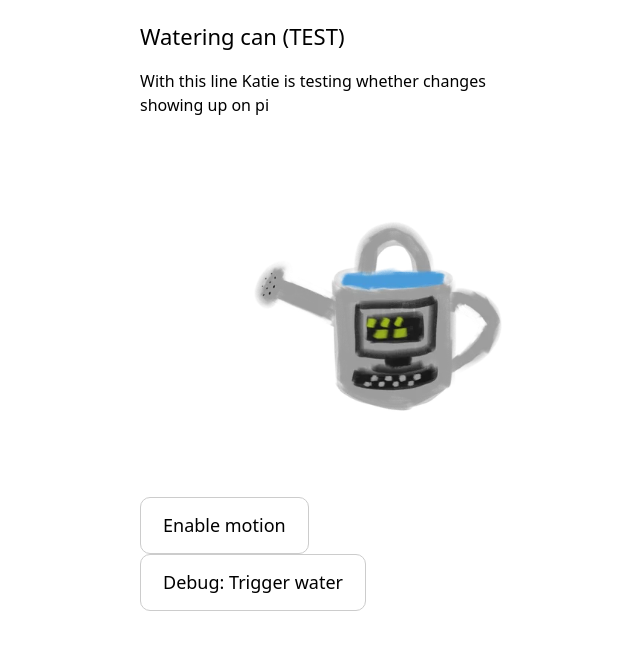
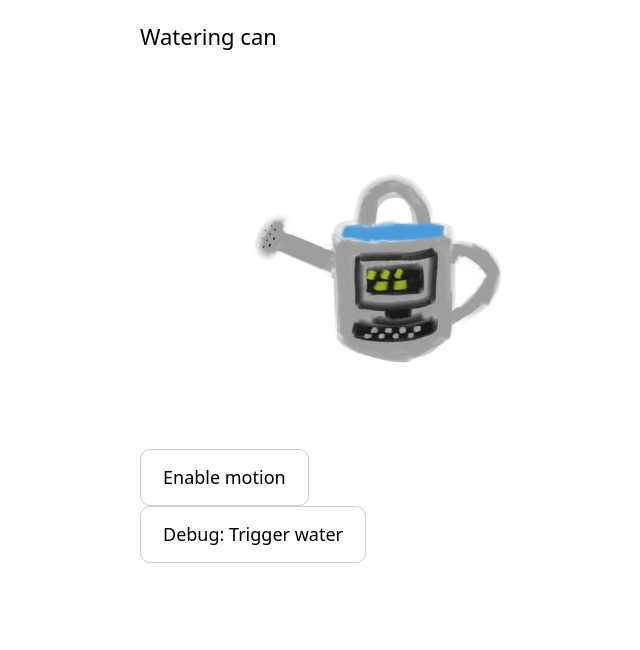
Before and after one commit to btuan/rcflower, a React (Vite) app in the folder frontend/: page /watering-can in a window 1280 px wide. Shown: the top 650 px of the page, without its empty margins (310-950 px from the left). Built offline with nearby package versions, Linux system fonts and the light colour scheme.

Commit message:
remove debugging

```diff
--- a/frontend/src/WateringCan.tsx
+++ b/frontend/src/WateringCan.tsx
@@ -199,9 +199,8 @@ export default function WateringCan() {
       }}
     >
       <h1 style={{ fontSize: 22, fontWeight: 500, marginBottom: 16 }}>
-        Watering can (TEST)
+        Watering can
       </h1>
-      <p>With this line Katie is testing whether changes showing up on pi</p>
 
       {(() => {
         const src = pouring
```
